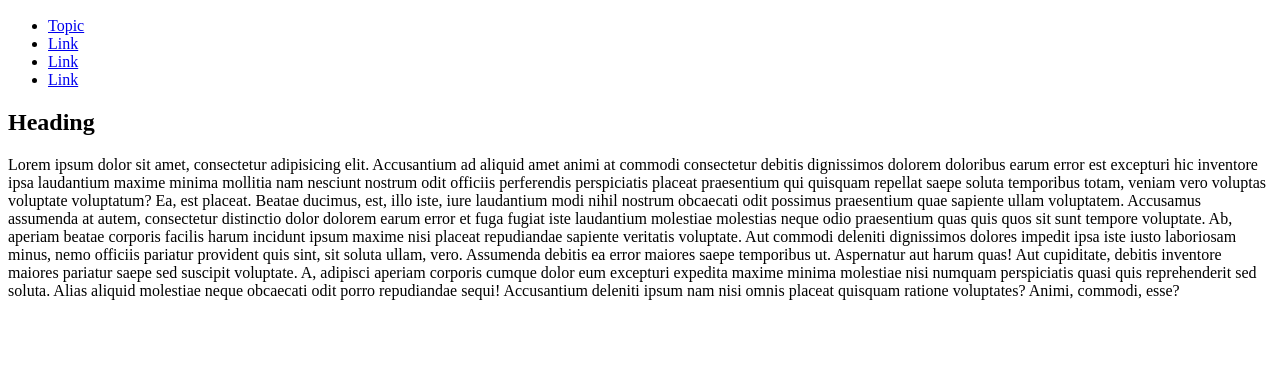
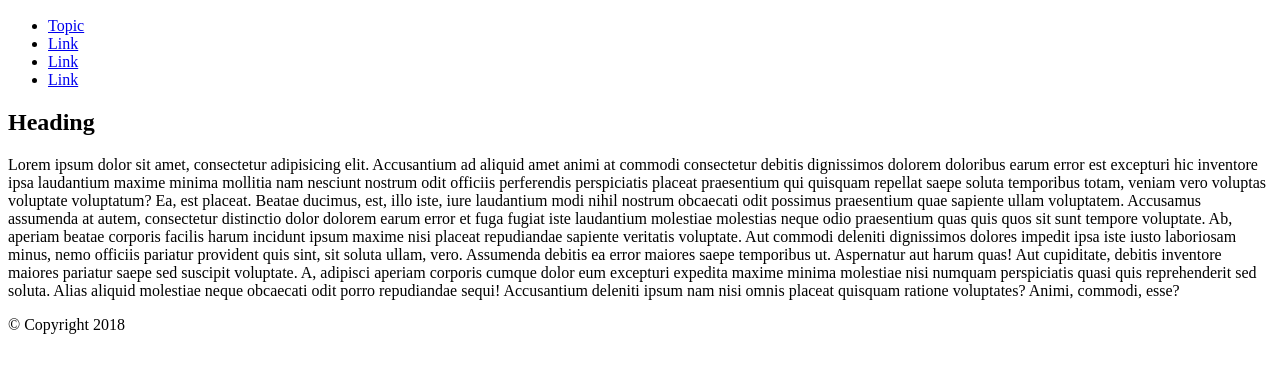
Before and after one commit to yumyv/itstep_study, a plain HTML site: page git/Homeworks/01/index.html in a window 1280 px wide. Shown: the part 50-422 px from the top of the page. Drawn offline with Linux system fonts and the light colour scheme.

Commit message:
footer html

```diff
--- a/git/Homeworks/01/index.html
+++ b/git/Homeworks/01/index.html
@@ -41,5 +41,8 @@
         </div>
     </article>
 </main>
+<footer>
+    <p> &copy; Copyright 2018</p>
+</footer>
 </body>
 </html>
```
